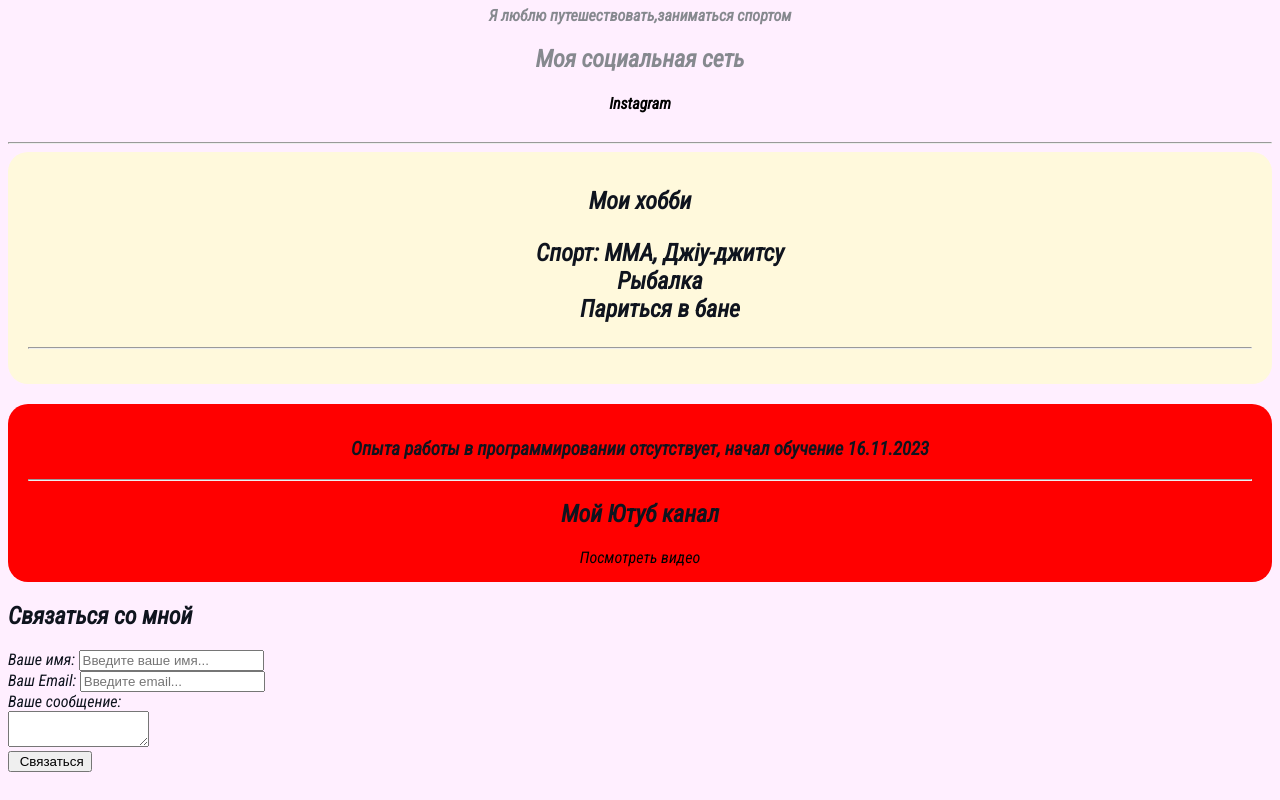
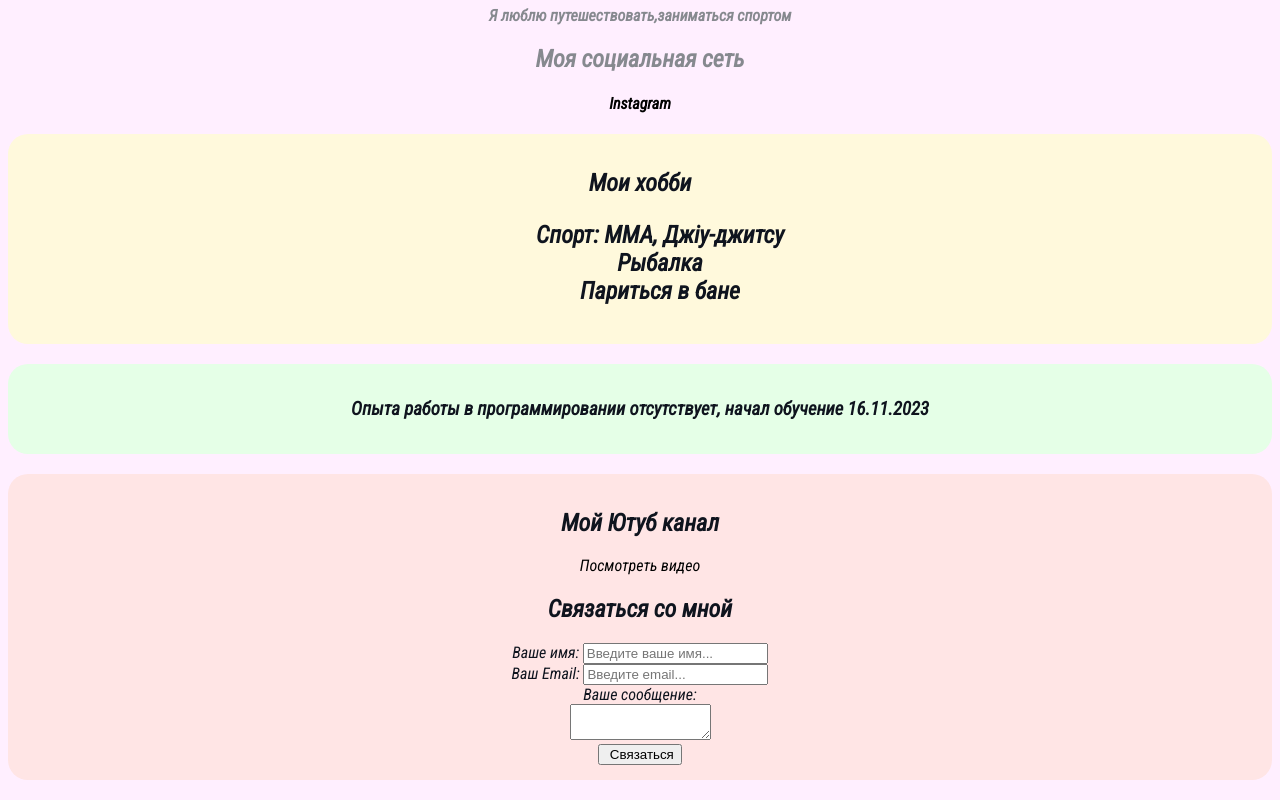
Before and after one commit to VladKishkovar/cv, a plain HTML site: page index.html in a window 1280 px wide. Shown: the part 362-1162 px from the top of the page. Drawn offline with Linux system fonts and the light colour scheme.

Commit message:
исправление ошибок

```diff
--- a/index.html
+++ b/index.html
@@ -27,7 +27,6 @@
         </div>
 
 
-        <hr>
 
         <div class="card bg-yellow">
             <h2>Мои хобби<h2>
@@ -36,18 +35,19 @@
                         <li>Рыбалка</li>
                         <li>Париться в бане</li>
                     </ul>
-                    <hr>
         </div>
 
 
 
-        <div class="card bq-gren">
-            <h3>Опыта работы в программировании отсутствует, начал обучение 16.11.2023 </h3>
+        <div class="card bg-green">
+        <h3>Опыта работы в программировании отсутствует, начал обучение 16.11.2023</h3>
+        </div>
 
-            <hr>
-            <h2>Мой Ютуб канал</h2>
-            <a href="youtube.html">Посмотреть видео</a>
-        </div>
+            <div class="card bg-red">
+                <h2>Мой Ютуб канал</h2>
+                <a href="youtube.html">Посмотреть видео</a>
+
+
 
 
         <h2> Связаться со мной</h2>
--- a/styles.css
+++ b/styles.css
@@ -45,7 +45,6 @@ box-shadow: 4px 4px 14px
 }
 .card {
   text-align: center;
-  background: red;
   padding: 15px 20px;
   margin-bottom: 20px;
   border-radius: 20px;
@@ -60,11 +59,9 @@ ul {
     background: #fff9dc;
   }
 
-  .bg-green {
-    background: #e5ffe7;
+.bg-green {
+    background-color: #e5ffe7;
   }
-
-  .card bg-green
 
   .bg-red {
     background: #ffe5e5;
```
